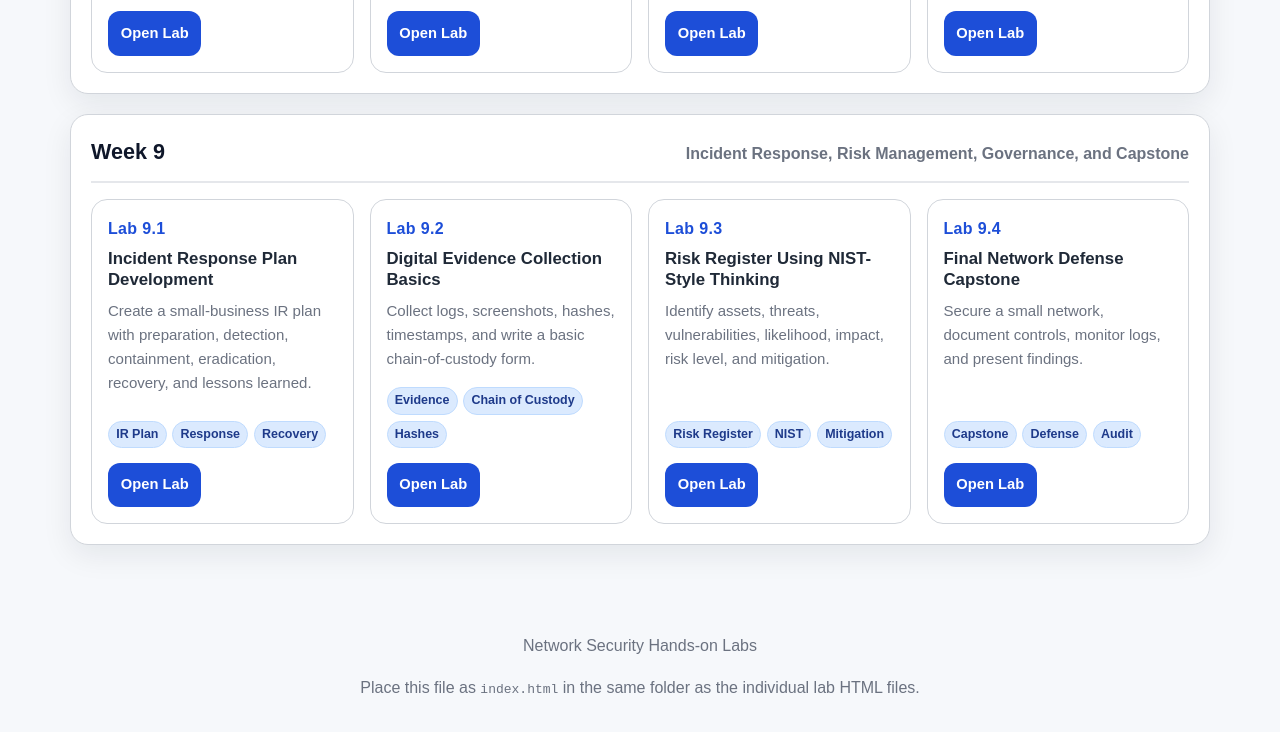
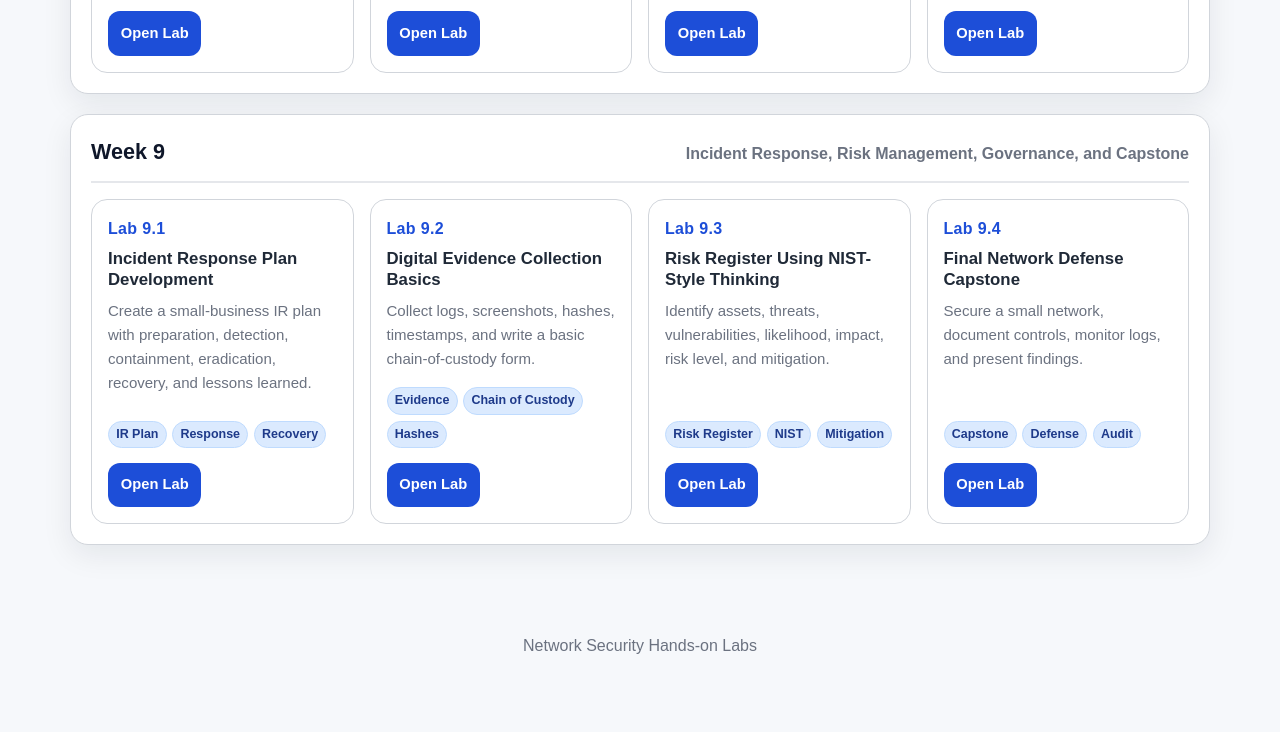
Before and after one commit to baoqiangy/network-security-labs, a plain HTML site: page index.html in a window 1280 px wide. Shown: the part 4623-5355 px from the top of the page. Drawn offline with Linux system fonts and the light colour scheme.

Commit message:
Update index.html

```diff
--- a/index.html
+++ b/index.html
@@ -734,7 +734,6 @@
 
   <footer>
     <p>Network Security Hands-on Labs</p>
-    <p>Place this file as <code>index.html</code> in the same folder as the individual lab HTML files.</p>
   </footer>
 
   <script>
```
